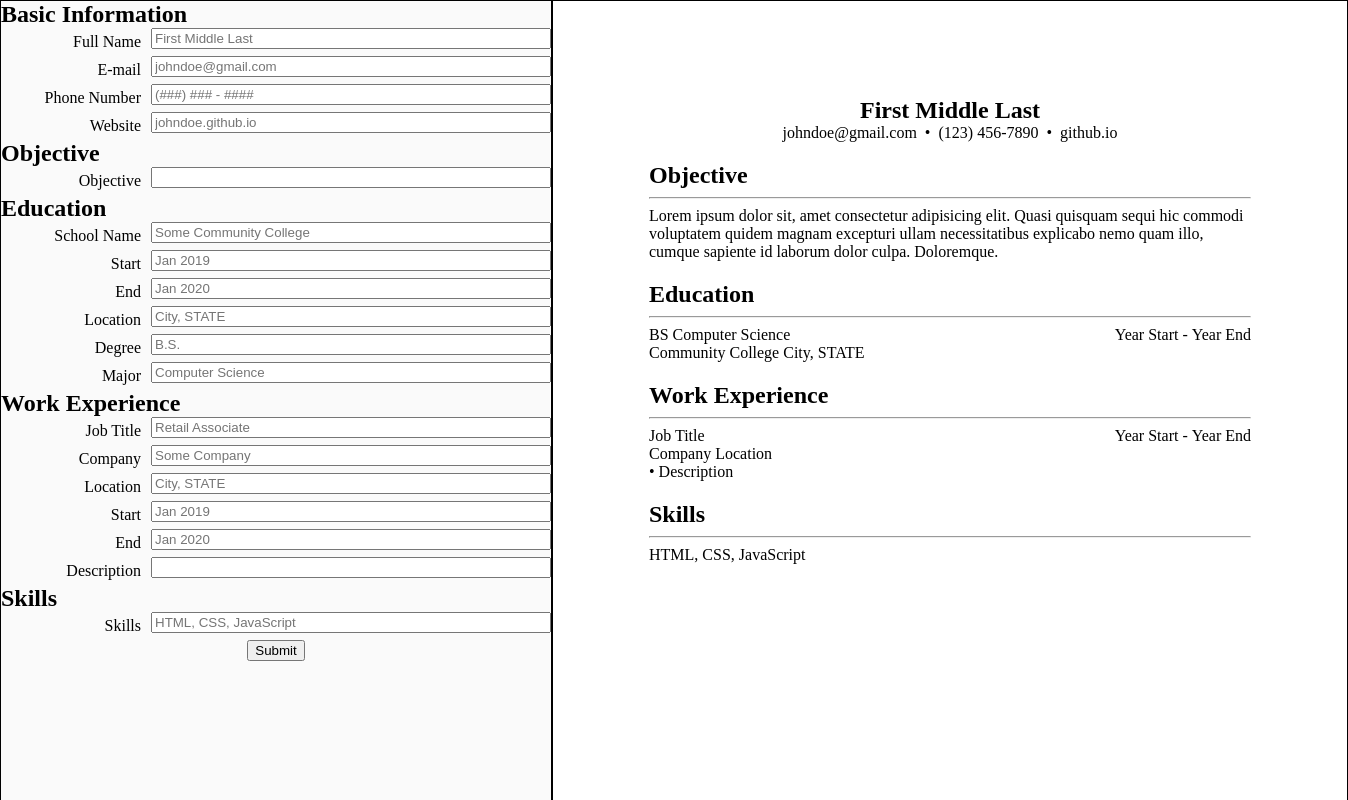
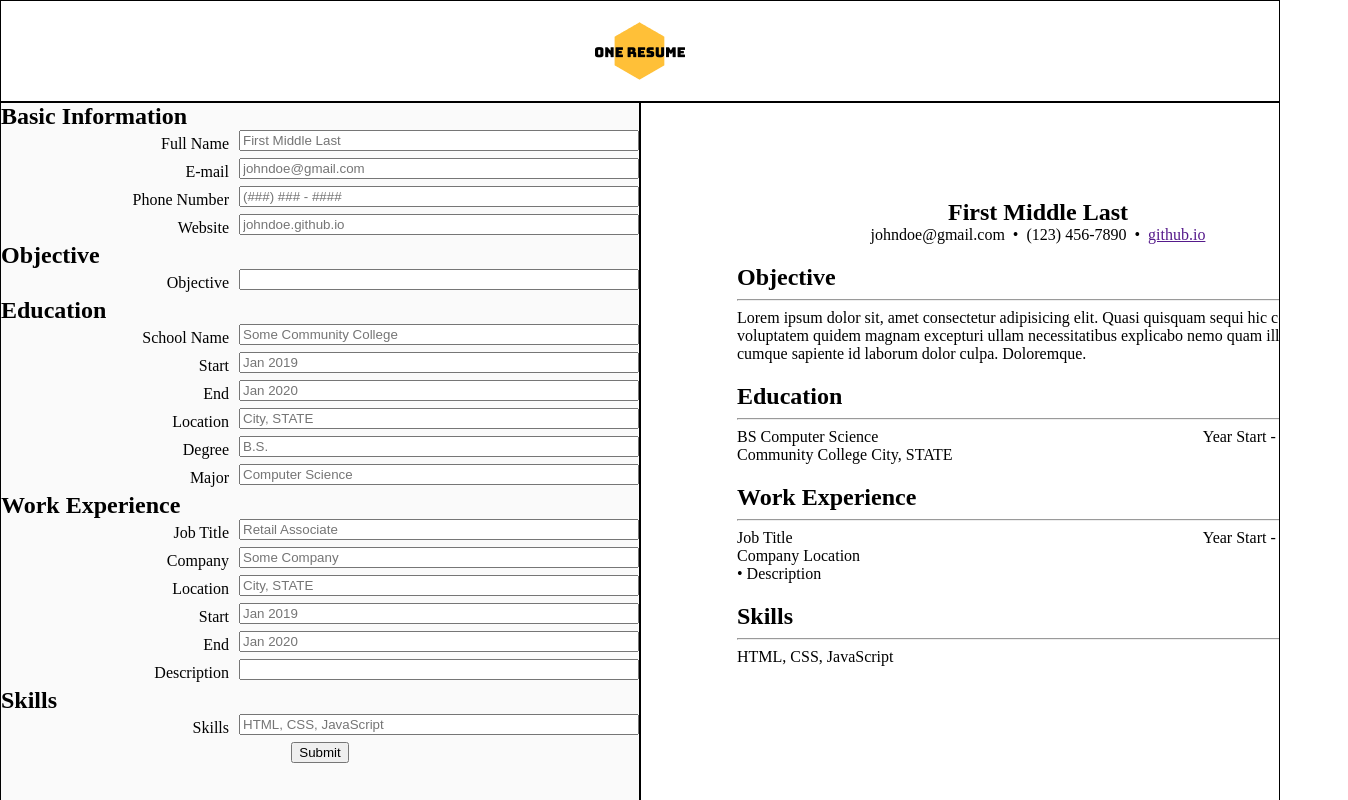
Before and after one commit to michulee/template-resume, a plain HTML site: page index.html in a window 1280 px wide. Shown: the top 800 px of the page, 1348 px wide, since content can reach past the window. Drawn offline with Linux system fonts and the light colour scheme.

Commit message:
logo, updated layout

```diff
--- a/css/main.css
+++ b/css/main.css
@@ -9,7 +9,7 @@ html, body, h1, p {
 }
 
 body {
-    /* height: 100vh; */
+    /* overflow: hidden; */
 }
 
 header {
@@ -47,13 +47,21 @@ label {
 }
 
 .column-info {
-    /* flex: 50%; */
+    flex: 50%;
     background-color: #FAFAFA;
+    overflow: scroll;
+}
+
+.preview-container {
+    background-color: gray;
+    flex: 50%;
+    overflow: scroll;
 }
 
 /* https://stackoverflow.com/questions/44645465/when-using-height-100vh-for-the-container-vertical-scrollbar-appears */
 .column-preview {
-    /* flex: 50%; */
+    background-color: white;
+    margin: 0 auto;
     width: 794px;
     height: 1123px;
 }
@@ -88,15 +96,14 @@ label {
 }
 
 .preview-header {
-    margin: 96px 0 0 0;
+    /* margin top moves top of container down instead of shrinking content */
+    /* margin: 96px 0; */
+    /* padding top keeps container position, shrinks content */
+    padding-top: 96px;
 }
 
 .preview-desc {
     margin-top: 20px;
-}
-
-.preview-container {
-    /* background-color: green; */
 }
 
 /* column preview is above */
@@ -109,6 +116,7 @@ label {
 /* https://papersize.co/a-paper-sizes-in-pixels/ */
 /* A4 Paper is 96 PPI and 794px x 1123px */
 .preview-content {
+    /* margin 0 96px keeps size of container, shrinks inside */
     margin: 0 96px;
     /* background-color: pink;; */
 }
--- a/index.html
+++ b/index.html
@@ -6,11 +6,11 @@
     <link rel="stylesheet" href="css/main.css">
 </head>
 <body>
-    <!-- <header class="">
+    <header class="">
         <div>
-            <img src="" alt="logo">
+            <img src="img/oneresume100x100.png" alt="logo">
         </div>
-    </header> -->
+    </header>
     <div class="content">
         <!-- INFORMATION Section -->
         <section class="column-info">
@@ -174,7 +174,7 @@
         <!-- PREVIEW Section -->
         <section class="preview-container">
             <div class="column-preview">
-                <div class="preview">
+                <!-- <div class="preview"> -->
                     <div class="preview-header">
                         <!-- Basic Information -->
                         <div class="name"><h1 id="name">First Middle Last</h1></div>
@@ -183,7 +183,8 @@
                             <p>&nbsp; &bull; &nbsp;</p>
                             <p id="tel">(123) 456-7890</p>
                             <p>&nbsp; &bull; &nbsp;</p>
-                            <p id="website">github.io</p>
+                            <a id="website" href="">github.io</a>
+                            <!-- <p id="website">github.io</p> -->
                         </div>
                     </div>
                     <div class="preview-content">
--- a/js/main.js
+++ b/js/main.js
@@ -9,9 +9,15 @@ document.addEventListener("keyup", function(event) {
 });
 
 // Click Mapping
+// Submit Button
 document.getElementById("submit").addEventListener("click", function(event) {
     update();
 });
+
+// Add Button
+
+
+// Remove Button
 
 function update() {
     //Basic Information
@@ -26,6 +32,7 @@ function update() {
 
     var website = document.getElementById("website-input").value;
     document.getElementById("website").innerHTML = website;
+    document.getElementById("website").setAttribute("href", website);
 
     //Objective
     var objective = document.getElementById("objective-input").value;
```
Also changed, not shown: img/oneresume.png (added), img/oneresume100x100.png (added).
